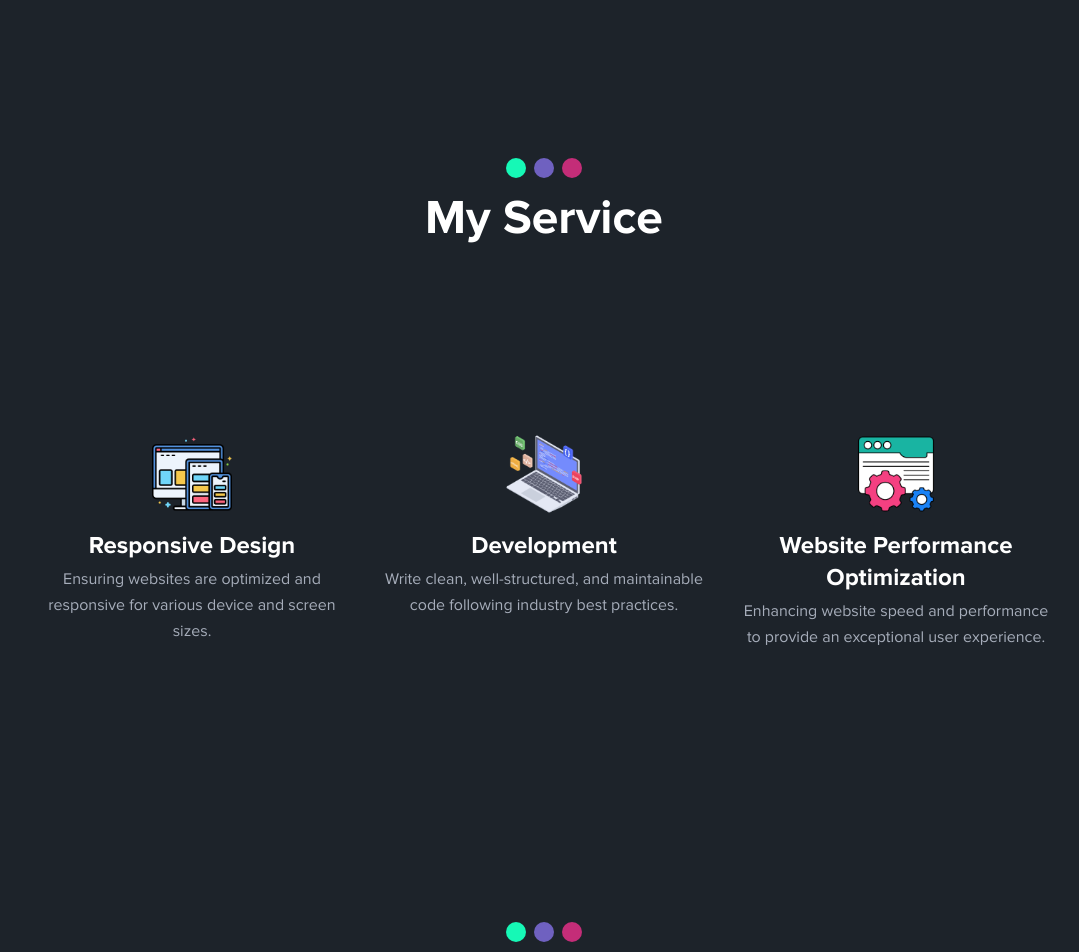
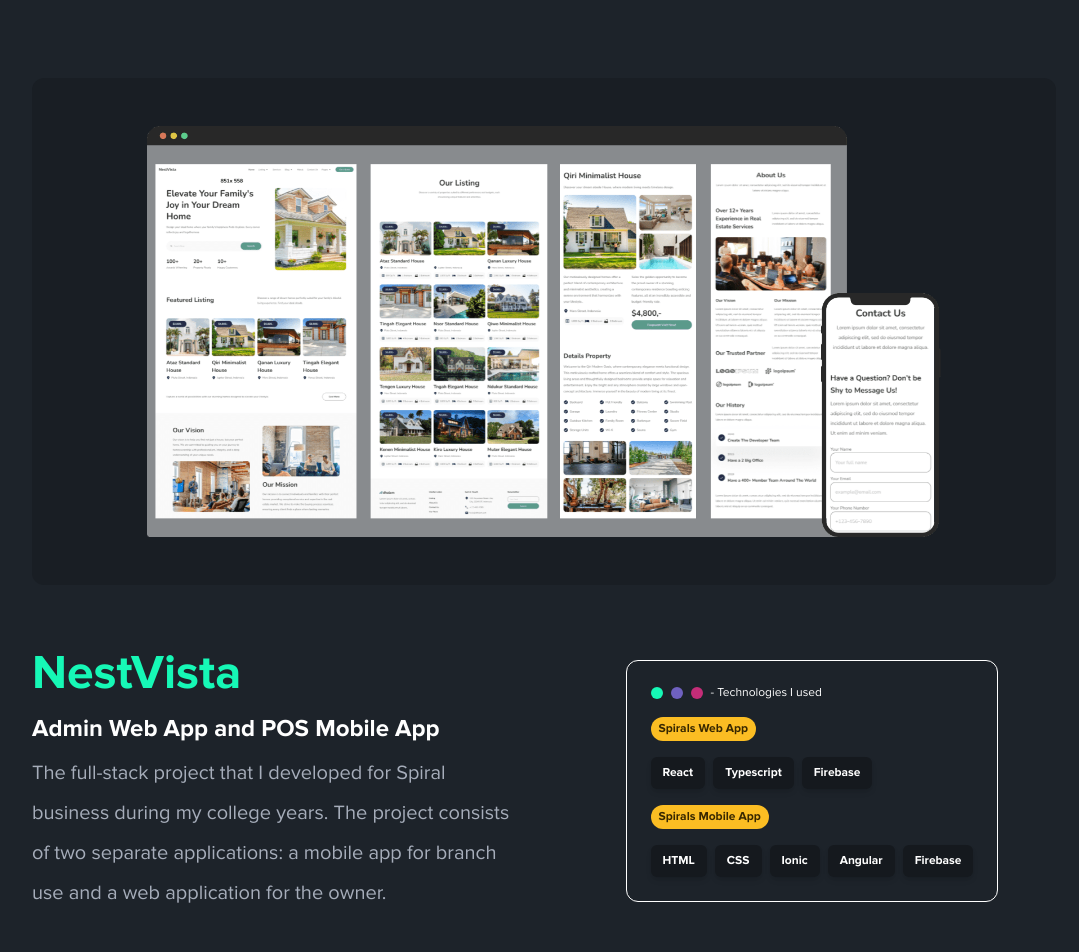
Before and after one commit to jakecastor09/Portfolio, a React (Vite) app: page / in a window 1280 px wide. Shown: the part 1800-2752 px from the top of the page, without its empty margins (96-1175 px from the left). Built offline with nearby package versions, Linux system fonts and the light colour scheme.

Commit message:
Added Project

```diff
--- a/src/components/Portfolio/Portfolio.tsx
+++ b/src/components/Portfolio/Portfolio.tsx
@@ -2,6 +2,8 @@
 import PageHeader from '../PageHeader/PageHeader';
 import spiralAdmin from '../../assets/spirals-min.png';
 import spiralAdmin2 from '../../assets/spirals-2-min.png';
+import nestVista from '../../assets/nestVista-min.png';
+import nestVista2 from '../../assets/nestVista2-min.png';
 
 import Technologies from '../Technologies/Technologies';
 
@@ -37,6 +39,36 @@
             <Technologies />
           </div>
         </div>
+
+        {/* //2 */}
+
+        <div className='mt-16 relative p-4 w-full mx-auto bg-bgDark2 md:py-12 rounded-xl xl:mt-24'>
+          <img src={nestVista2} alt='' className='w-full mx-auto md:hidden' />
+          <img
+            src={nestVista}
+            alt=''
+            className='w-full  mx-auto hidden md:block md:w-4/5'
+          />
+        </div>
+        <div className='mt-8 flex flex-col md:mt-12 md:flex-row lg:items-center md:space-x-8 lg:space-x-12 xl:mt-16'>
+          <div className='md:w-1/2'>
+            <h1 className='text-2xl font-bold  text-primary md:text-3xl lg:text-4xl xl:text-5xl'>
+              NestVista
+            </h1>
+            <p className='font-bold text-white mt-2 md:text-lg lg:mt-4 lg:text-xl xl:text-2xl'>
+              Admin Web App and POS Mobile App
+            </p>
+            <p className='text-light leading-loose mt-1 lg:text-lg lg:mt-2 lg:leading-loose xl:max-w-lg xl:leading-loose xl:text-xl'>
+              The full-stack project that I developed for Spiral business during
+              my college years. The project consists of two separate
+              applications: a mobile app for branch use and a web application
+              for the owner.
+            </p>
+          </div>
+          <div className='md:w-1/2 xl:flex xl:justify-center'>
+            <Technologies />
+          </div>
+        </div>
       </Container>
     </section>
   );
```
Also changed, not shown: src/assets/nestVista-min.png (added), src/assets/nestVista2-min.png (added).
